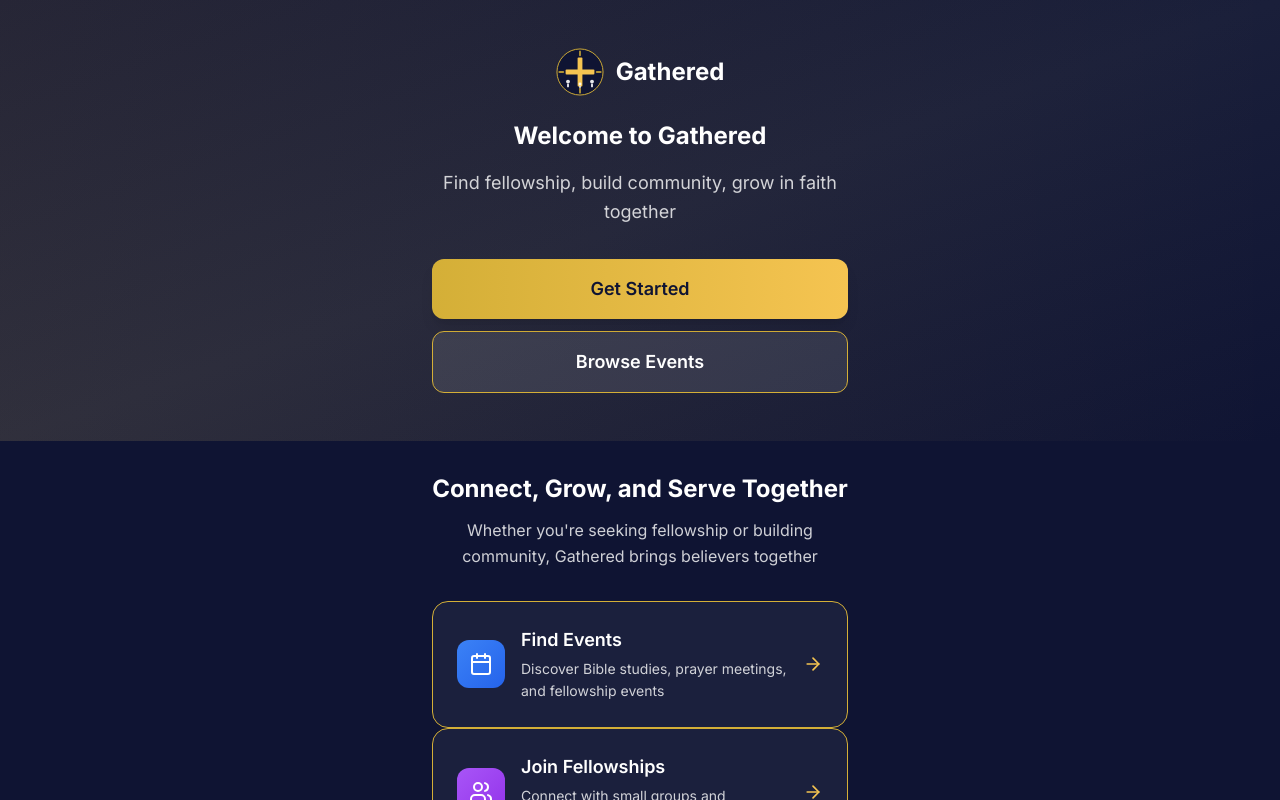
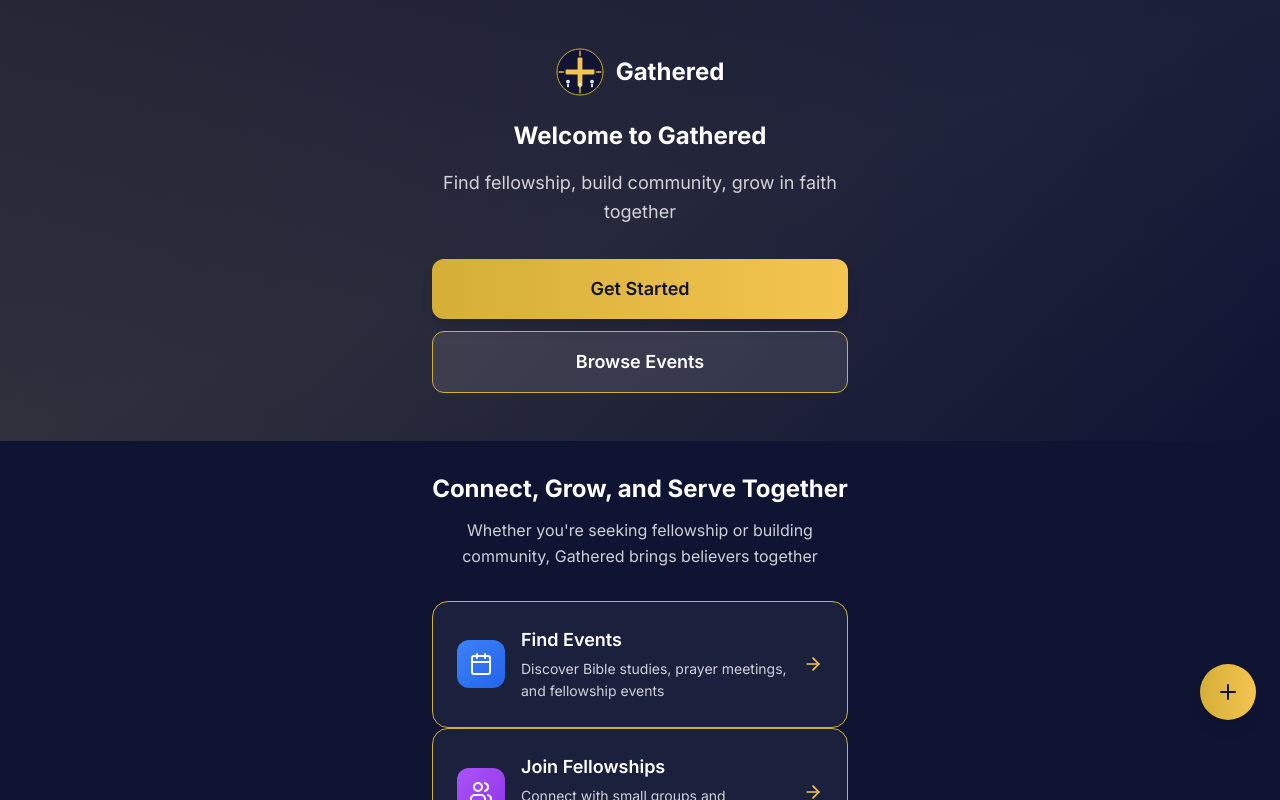
Before and after one commit to eyinjusalako1/gourd, a Next.js app: page / in a window 1280 px wide. Shown: the top 800 px of the page. Built offline with nearby package versions, Linux system fonts and the light colour scheme.

Commit message:
UI: Add global Quick Actions FAB and unify app background

```diff
--- a/src/app/layout.tsx
+++ b/src/app/layout.tsx
@@ -2,6 +2,7 @@ import './globals.css'
 import type { Metadata } from 'next'
 import { Inter } from 'next/font/google'
 import { AuthProvider } from '@/lib/auth-context'
+import QuickActionsFab from '@/components/QuickActionsFab'
 
 const inter = Inter({ subsets: ['latin'] })
 
@@ -19,8 +20,9 @@ export default function RootLayout({
     <html lang="en">
       <body className={inter.className}>
         <AuthProvider>
-          <div className="min-h-screen bg-gray-50 dark:bg-gray-900">
+          <div className="min-h-screen bg-[#0F1433]">
             {children}
+            <QuickActionsFab />
           </div>
         </AuthProvider>
       </body>
--- /dev/null
+++ b/src/components/QuickActionsFab.tsx
@@ -0,0 +1,62 @@
+'use client'
+
+import React, { useState } from 'react'
+import { useRouter } from 'next/navigation'
+import { Plus, Users, Calendar, Megaphone, BookOpen, Heart, MessageCircle, FileText, HelpCircle } from 'lucide-react'
+
+export default function QuickActionsFab() {
+  const router = useRouter()
+  const [open, setOpen] = useState(false)
+
+  const actions = [
+    { id: 'fellowship', label: 'Create Fellowship', icon: Users, href: '/fellowships/create' },
+    { id: 'event', label: 'Schedule Event', icon: Calendar, href: '/events/create' },
+    { id: 'announcement', label: 'Send Announcement', icon: Megaphone, href: '/announcements/create' },
+    { id: 'devotional', label: 'Create Devotional', icon: BookOpen, href: '/devotions/create' },
+    { id: 'prayer', label: 'Share Prayer Request', icon: Heart, href: '/prayers/create' },
+    { id: 'testimony', label: 'Share Testimony', icon: FileText, href: '/testimonies/create' },
+    { id: 'feedback', label: 'Send Feedback', icon: MessageCircle, href: '/faq' },
+    { id: 'help', label: 'Help & FAQ', icon: HelpCircle, href: '/faq' },
+  ]
+
+  const handleAction = (href: string) => {
+    setOpen(false)
+    router.push(href)
+  }
+
+  return (
+    <div className="fixed bottom-20 right-4 z-[60] md:right-6">
+      {/* Actions Panel */}
+      {open && (
+        <div className="mb-3 w-60 bg-[#0F1433] border border-[#D4AF37]/40 rounded-2xl shadow-xl overflow-hidden">
+          <div className="max-h-80 overflow-y-auto">
+            {actions.map((a) => {
+              const Icon = a.icon
+              return (
+                <button
+                  key={a.id}
+                  onClick={() => handleAction(a.href)}
+                  className="w-full flex items-center space-x-3 px-4 py-3 text-left text-white hover:bg-white/10 transition-colors"
+                >
+                  <div className="w-8 h-8 rounded-lg bg-[#F5C451]/15 border border-[#D4AF37]/40 flex items-center justify-center">
+                    <Icon className="w-4 h-4 text-[#F5C451]" />
+                  </div>
+                  <span className="text-sm font-medium">{a.label}</span>
+                </button>
+              )
+            })}
+          </div>
+        </div>
+      )}
+
+      {/* FAB */}
+      <button
+        onClick={() => setOpen(!open)}
+        aria-label="Quick Actions"
+        className="w-14 h-14 rounded-full bg-gradient-to-r from-[#D4AF37] to-[#F5C451] text-[#0F1433] shadow-lg flex items-center justify-center hover:from-[#F5C451] hover:to-[#D4AF37] transition-all focus:outline-none focus:ring-2 focus:ring-[#F5C451]/60"
+      >
+        <Plus className={`w-6 h-6 transition-transform ${open ? 'rotate-45' : ''}`} />
+      </button>
+    </div>
+  )
+}
```
